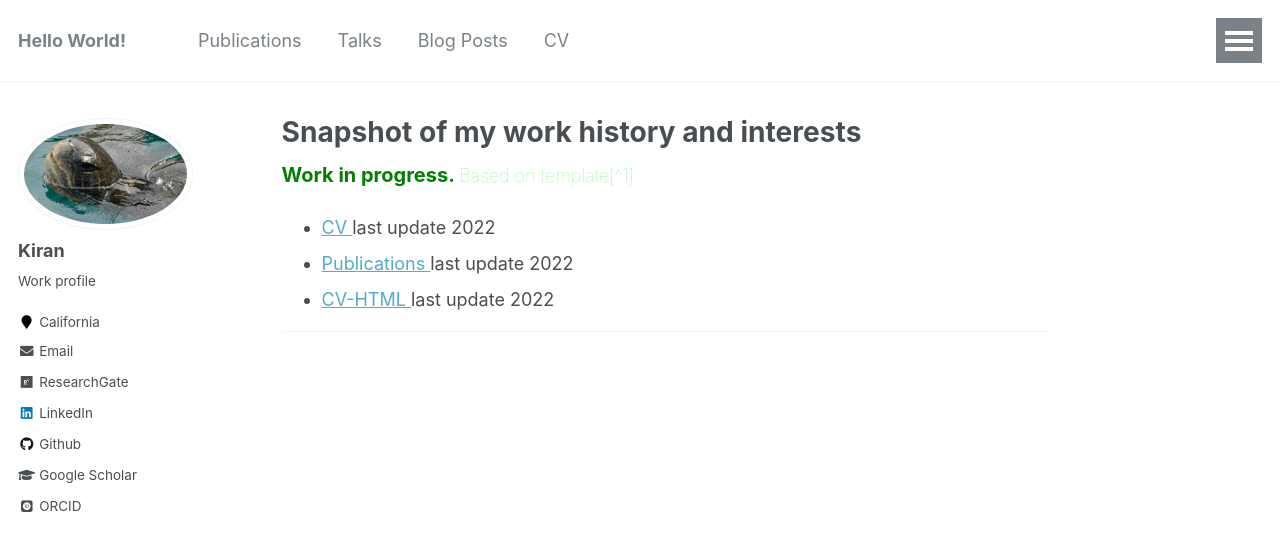
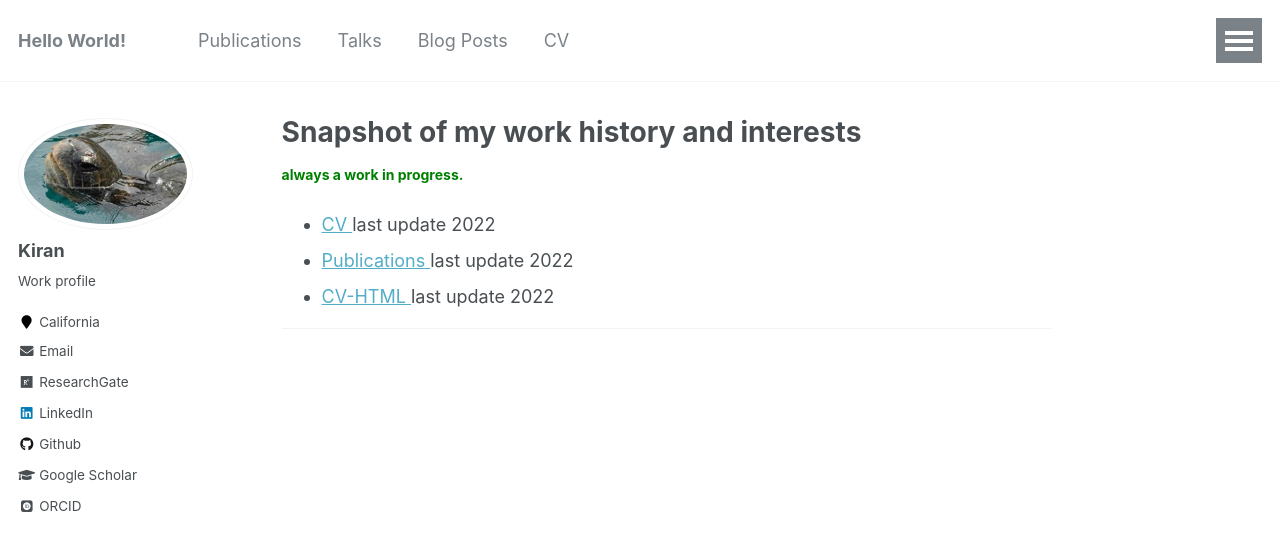
Before and after one commit to kiranmak/me, a Jekyll site: the page built from _pages/about.md, in a window 1280 px wide. Shown: the top 551 px of the page. Built offline with Jekyll 4.4.1, drawn with Linux system fonts in a browser that asks for light colours; some web fonts are replaced.

Commit message:
Update about.md

```diff
--- a/_pages/about.md
+++ b/_pages/about.md
@@ -8,11 +8,8 @@ redirect_from:
   - /about.html
 ---
 
-<span style="color:green;font-weight:700;font-size:20px">
-Work in progress.
-</span>
-<span style="color:lightgreen;font-weight:100;font-size:6">
-Based on template[^1]
+<span style="color:green;font-weight:700;font-size:14px">
+always a work in progress.
 </span>
 
  - [CV ]({{ site.baseurl }}/cv) last update 2022
```
